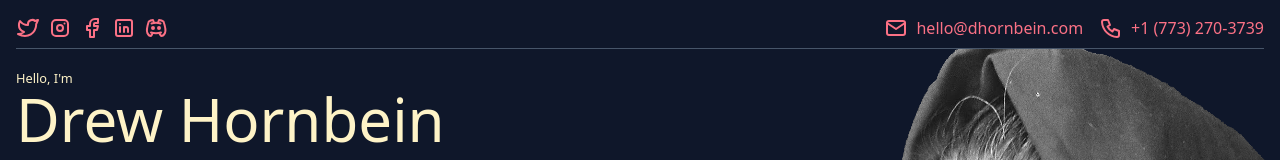
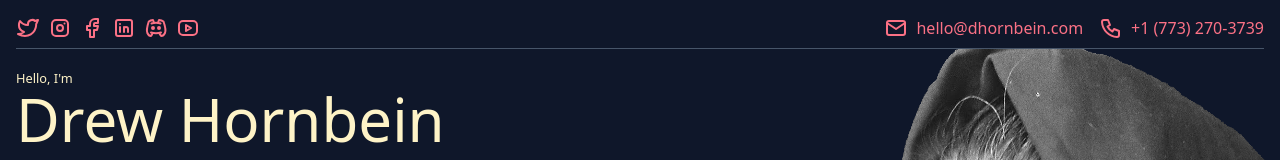
Before and after one commit to dhornbein/dhornbein.com, a Nuxt app: page / in a window 1280 px wide. Shown: the top 160 px of the page. Built offline with nearby package versions, Linux system fonts and the light colour scheme.

Commit message:
adds youtube

```diff
--- a/app.vue
+++ b/app.vue
@@ -69,6 +69,11 @@ const social = [
     href: 'https://www.discordapp.com/users/DHorn#1231',
     icon: 'discord',
     title: 'Discord'
+  },
+  {
+    href: 'https://youtube.com/@dhornbein',
+    icon: 'youtube',
+    title: 'YouTube'
   },
 
 ]
--- a/components/base/icon.vue
+++ b/components/base/icon.vue
@@ -61,6 +61,12 @@
         <line x1="12" y1="16" x2="12" y2="11" />
         <path d="M16 16v-3a2 2 0 0 0 -4 0" />
       </svg>
+      <svg xmlns="http://www.w3.org/2000/svg" class="icon icon-tabler icon-tabler-brand-youtube" width="32" height="32" v-if="icon === 'youtube'"
+        viewBox="0 0 24 24" stroke-width="1.5" stroke="#000000" fill="none" stroke-linecap="round" stroke-linejoin="round">
+        <path stroke="none" d="M0 0h24v24H0z" fill="none" />
+        <rect x="3" y="5" width="18" height="14" rx="4" />
+        <path d="M10 9l5 3l-5 3z" />
+      </svg>
     </slot>
   </span>
 </template>
```
